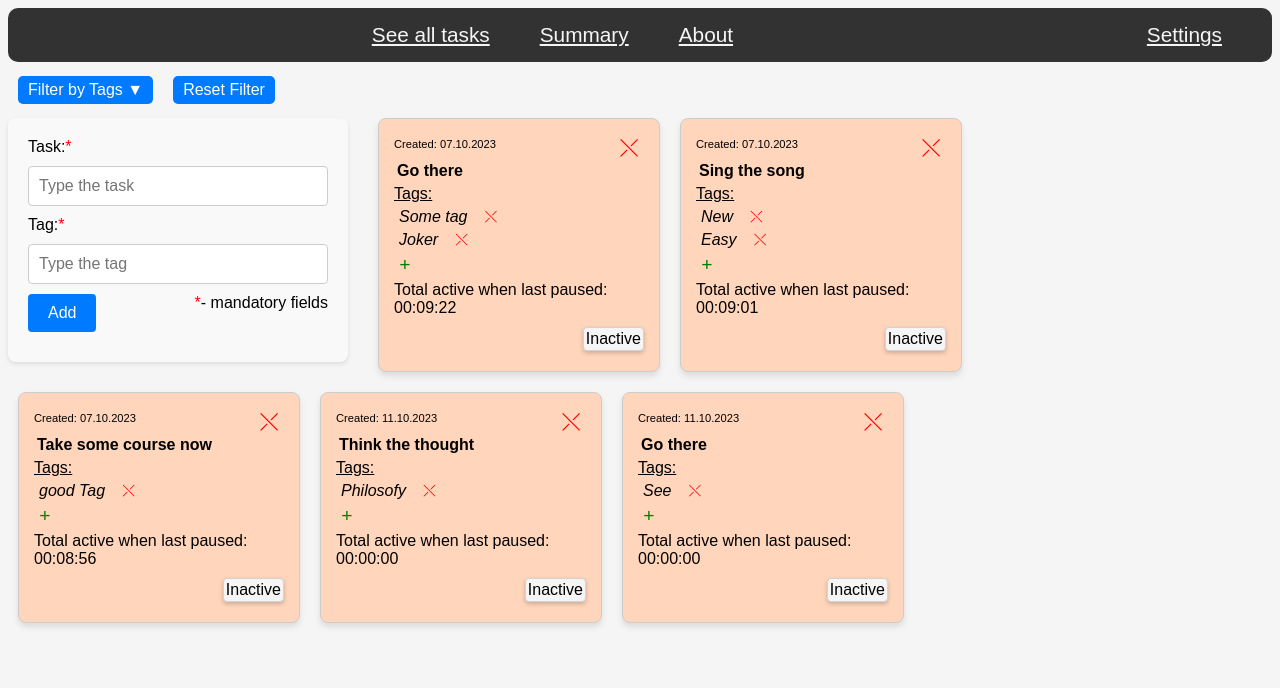
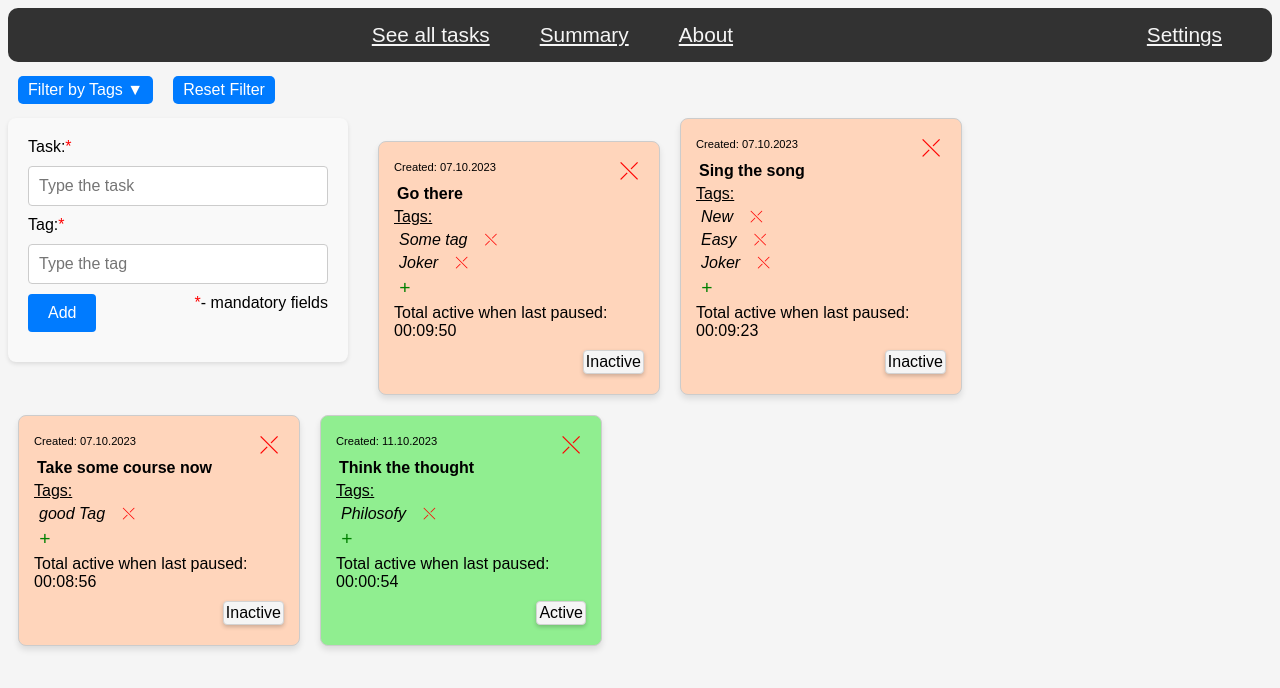
Before and after one commit to iuloz/Tasks-Activity-Monitoring, a React (Create React App) app in the folder work-hours-recording-application/: page /recordings in a window 1280 px wide. Shown: the top 688 px of the page. Built offline with nearby package versions, Linux system fonts and the light colour scheme; data requests are answered from the project's data file.

Commit message:
observation interval featrue almost done

```diff
--- a/work-hours-recording-application/db.json
+++ b/work-hours-recording-application/db.json
@@ -16,7 +16,12 @@
         "26.10.2023, 22:49:06",
         "26.10.2023, 22:49:13",
         "26.10.2023, 22:49:19",
-        "26.10.2023, 22:49:25"
+        "26.10.2023, 22:49:25",
+        "27.10.2023, 10:15:57",
+        "27.10.2023, 10:17:35",
+        "27.10.2023, 10:17:43",
+        "27.10.2023, 11:22:25",
+        "27.10.2023, 13:12:10"
       ],
       "end": [
         "26.10.2023, 21:36:23",
@@ -26,11 +31,14 @@
         "26.10.2023, 22:49:10",
         "26.10.2023, 22:49:16",
         "26.10.2023, 22:49:22",
-        "26.10.2023, 22:49:28"
+        "26.10.2023, 22:49:28",
+        "27.10.2023, 10:16:05",
+        "27.10.2023, 10:17:39",
+        "27.10.2023, 10:17:53",
+        "27.10.2023, 11:22:28",
+        "27.10.2023, 13:12:13"
       ],
-      "timeTotal": "00:09:22",
-      "observationStart": "",
-      "observationEnd": "",
+      "timeTotal": "00:09:50",
       "id": "2"
     },
     {
@@ -39,21 +47,28 @@
       "task": "Sing the song",
       "tags": [
         "New",
-        "Easy"
+        "Easy",
+        "Joker"
       ],
       "start": [
         "26.10.2023, 21:47:01",
         "26.10.2023, 22:49:16",
-        "26.10.2023, 22:49:22"
+        "26.10.2023, 22:49:22",
+        "27.10.2023, 10:16:02",
+        "27.10.2023, 10:17:36",
+        "27.10.2023, 10:17:42",
+        "27.10.2023, 11:22:29"
       ],
       "end": [
         "26.10.2023, 21:55:56",
         "26.10.2023, 22:49:19",
-        "26.10.2023, 22:49:25"
+        "26.10.2023, 22:49:25",
+        "27.10.2023, 10:16:07",
+        "27.10.2023, 10:17:38",
+        "27.10.2023, 10:17:54",
+        "27.10.2023, 11:22:32"
       ],
-      "timeTotal": "00:09:01",
-      "observationStart": "",
-      "observationEnd": "",
+      "timeTotal": "00:09:23",
       "id": "3"
     },
     {
@@ -70,37 +85,26 @@
         "26.10.2023, 21:55:58"
       ],
       "timeTotal": "00:08:56",
-      "observationStart": "",
-      "observationEnd": "",
       "id": "4"
     },
     {
       "date": "11.10.2023",
-      "status": "Inactive",
+      "status": "Active",
       "task": "Think the thought",
       "tags": [
         "Philosofy"
       ],
-      "start": [],
-      "end": [],
-      "timeTotal": "00:00:00",
-      "observationStart": "",
-      "observationEnd": "",
+      "start": [
+        "26.10.2023, 11:35:13",
+        "27.10.2023, 14:32:21",
+        "27.10.2023, 15:02:52"
+      ],
+      "end": [
+        "27.10.2023, 11:36:04",
+        "27.10.2023, 14:32:24"
+      ],
+      "timeTotal": "00:00:54",
       "id": "5"
-    },
-    {
-      "id": "c64a48dd-9a86-4850-85a7-3722231fd0fa",
-      "date": "11.10.2023",
-      "status": "Inactive",
-      "task": "Go there",
-      "tags": [
-        "See"
-      ],
-      "start": [],
-      "end": [],
-      "timeTotal": "00:00:00",
-      "observationStart": "",
-      "observationEnd": ""
     }
   ],
   "settings": {
--- a/work-hours-recording-application/package.json
+++ b/work-hours-recording-application/package.json
@@ -2,11 +2,11 @@
     "name": "work-hours-recording-application",
     "version": "0.1.0",
     "private": true,
-    "proxy": "http://localhost:3010",
     "dependencies": {
         "@testing-library/jest-dom": "^5.17.0",
         "@testing-library/react": "^13.4.0",
         "@testing-library/user-event": "^13.5.0",
+        "http-proxy-middleware": "^2.0.6",
         "json-server": "^0.17.3",
         "react": "^18.2.0",
         "react-datepicker": "^4.21.0",
--- a/work-hours-recording-application/src/AllRecordings.js
+++ b/work-hours-recording-application/src/AllRecordings.js
@@ -32,7 +32,7 @@ function AllRecordings() {
 
     // Fetching all recordings from db.json
     useEffect(() => {
-        fetch('/records')
+        fetch('http://localhost:3010/records')
             .then(response => response.json())
             .then(data => setRecordingList(data))
             .catch(error => console.error('Error fetching data:', error));
@@ -71,7 +71,7 @@ function AllRecordings() {
     }
 
     const addTaskToApi = async () => {
-        await fetch('/records', {
+        await fetch('http://localhost:3010/records', {
             method: 'POST',
             headers: { 'Content-Type': 'application/json' },
             body: JSON.stringify(task)
--- a/work-hours-recording-application/src/App.js
+++ b/work-hours-recording-application/src/App.js
@@ -11,7 +11,7 @@ import Summary from './Summary';
 function App() {
     useEffect(() => {
         const body = document.getElementsByTagName('body')[0];
-        fetch('/settings')
+        fetch('http://localhost:3010/settings')
             .then(response => response.json())
             .then(data => {
                 body.style.backgroundColor = (data.theme === 'dark') ? '#354657' : 'whitesmoke';
--- a/work-hours-recording-application/src/Summary.js
+++ b/work-hours-recording-application/src/Summary.js
@@ -12,10 +12,11 @@ function Summary() {
     const [observationEnd, setObservationEnd] = useState(new Date());
     const [recordingsList, setRecordingList] = useState([]);
     const [tasksTimes, setTasksTimes] = useState([]);
+    const [tagsTimes, setTagsTimes] = useState([]);
 
 
     useEffect(() => {
-        fetch('/records')
+        fetch('http://localhost:3010/records')
             .then(response => response.json())
             .then(data => setRecordingList(data))
             .catch(error => console.error('Error fetching data:', error));
@@ -30,15 +31,18 @@ function Summary() {
         setObservationEnd(date);
     };
 
+
     const showTasksAndTimes = () => {
         setTasksTimes([]);
-        recordingsList.forEach(async item => {
+        let updatedTagsTimes = [];
+        recordingsList.forEach(item => {
             let totalTimeInSeconds = 0;
             const dateTime = new Date();
             for (let i = 0; i < item.start.length; i++) {
                 if (item.end[i]) {
                     const startTime = new Date(item.start[i].replace(/(\d{2}).(\d{2}).(\d{4}), (\d{2}):(\d{2}):(\d{2})/, "$3-$2-$1T$4:$5:$6"));
                     const endTime = new Date(item.end[i].replace(/(\d{2}).(\d{2}).(\d{4}), (\d{2}):(\d{2}):(\d{2})/, "$3-$2-$1T$4:$5:$6"));
+
                     if (startTime >= observationStart && endTime <= observationEnd) {
                         totalTimeInSeconds += Math.floor((endTime - startTime) / 1000); // in minutes
                     } else if (startTime >= observationStart && startTime <= observationEnd && endTime >= observationEnd) {
@@ -61,15 +65,58 @@ function Summary() {
                     }
                 }
             }
+            const days = Math.floor(totalTimeInSeconds / (3600 * 24));
             const hours = Math.floor(totalTimeInSeconds / 3600);
             const minutes = Math.floor((totalTimeInSeconds % 3600) / 60);
             const seconds = totalTimeInSeconds % 60;
             let newTimeTotal = new Date();
             newTimeTotal.setHours(hours, minutes, seconds);
             newTimeTotal = newTimeTotal.toTimeString().slice(0, 8);
-            await setTasksTimes(prev => [...prev, { task: item.task, totalTime: newTimeTotal }]);
+            // newTimeTotal = `${days} day(s), ${newTimeTotal}`;
+            setTasksTimes(prev => [...prev, { task: item.task, totalTime: newTimeTotal, days: days }]);
+
+
+            item.tags.forEach(tag => {
+                const index = updatedTagsTimes.findIndex(obj => obj.tag === tag);
+                if (index !== -1) {
+                    console.log(`COINCIDENCE on ${tag}`);
+                    const temp = [...updatedTagsTimes];
+                    const index = temp.findIndex(obj => obj.tag === tag);
+                    const [hours, minutes, seconds] = temp[index].totalTime.split(':').map(Number);
+                    const oldTotalTime = hours * 3600 + minutes * 60 + seconds;
+                    const newTagTotal = oldTotalTime + totalTimeInSeconds;
+                    const d = Math.floor(newTagTotal / (3600 * 24));
+                    const h = Math.floor(newTagTotal / 3600);
+                    const m = Math.floor((newTagTotal % 3600) / 60);
+                    const s = newTagTotal % 60;
+                    let newTimeTotal = new Date();
+                    newTimeTotal.setHours(h, m, s);
+                    newTimeTotal = newTimeTotal.toTimeString().slice(0, 8);
+                    const totalDays = d + temp[index].days;
+                    // newTimeTotal = `${d} day(s), ${newTimeTotal}`;
+                    // const newTimeTotal = `${h}:${m}:${s}`;
+
+                    temp[index] = { tag: tag, totalTime: newTimeTotal , days: totalDays}
+                    updatedTagsTimes = [...temp];
+                } else {
+                    updatedTagsTimes.push({ tag: tag, totalTime: newTimeTotal, days: days });
+                }
+            });
+            setTagsTimes(updatedTagsTimes);
         })
     }
+
+
+    // const calculateTagTimes = (oldTime, newTime) => {
+    //     const [hours, minutes, seconds] = oldTime.split(':').map(Number);
+    //     const oldTotalTime = hours * 3600 + minutes * 60 + seconds;
+    //     const newTagTotal = oldTotalTime + newTime;
+    //     const h = Math.floor(newTagTotal / 3600);
+    //     const m = Math.floor((newTagTotal % 3600) / 60);
+    //     const s = newTagTotal % 60;
+    //     const newTimeTotal = `${h}:${m}:${s}`;
+    //     return newTimeTotal;
+    // }
 
 
 
@@ -103,12 +150,9 @@ function Summary() {
                 tasksTimes.map((item, index) => {
                     if (item.totalTime !== '00:00:00') {
                         return (
-                            <div key={index}>
-                                <div className='task-of-interest'>
-                                    <p><b>Task:</b> {item.task}</p>
-                                    <p><b>Total active time:</b> {item.totalTime}</p>
-                                </div>
-                                <br />
+                            <div key={index} className='task-of-interest'>
+                                <p><b>Task:</b> {item.task}</p>
+                                <p><b>Total active time: </b>{item.days} day(s), {item.totalTime}</p>
                             </div>
                         )
                     }
@@ -117,8 +161,19 @@ function Summary() {
             }
 
             <p><b>Total active times for tags:</b></p>
-            <p style={{ display: 'inline-block' }}>Tag: </p>
-            <span style={{ display: 'inline-block' }}> Total active time</span>
+            {
+                tagsTimes.map((item, index) => {
+                    if (item.totalTime !== '00:00:00') {
+                        return (
+                            <div key={index} className='tag-of-interest'>
+                                <p><b>Tag:</b> {item.tag}</p>
+                                <p><b>Total active time: </b> {item.days} day(s), {item.totalTime}</p>
+                            </div>
+                        )
+                    }
+                    return null;
+                })
+            }
 
         </div>
     )
--- a/work-hours-recording-application/src/TasksItem.js
+++ b/work-hours-recording-application/src/TasksItem.js
@@ -54,7 +54,7 @@ function TasksItem(props) {
 
     const addToApi = async (key, value) => {
         const requestBody = { [key]: value };
-        await fetch(`/records/${props.id}`, {
+        await fetch(`http://localhost:3010/records/${props.id}`, {
             method: 'PATCH',
             headers: { 'Content-Type': 'application/json' },
             body: JSON.stringify(requestBody)
@@ -77,7 +77,7 @@ function TasksItem(props) {
         });
 
         let mode = null;
-        await fetch('/settings')
+        await fetch('http://localhost:3010/settings')
             .then(response => response.json())
             .then(data => {
                 mode = data.mode;
@@ -94,10 +94,11 @@ function TasksItem(props) {
                     const minutes = Math.floor((differenceInSeconds % 3600) / 60);
                     const seconds = differenceInSeconds % 60;
                     const [prevHours, prevMinutes, prevSeconds] = item.timeTotal.split(':').map(Number);
-                    let newTimeTotal = new Date();
-                    newTimeTotal.setHours(hours + prevHours, minutes + prevMinutes, seconds + prevSeconds);
-                    newTimeTotal = newTimeTotal.toTimeString().slice(0, 8);
-                    await fetch(`/records/${item.id}`, {
+                    // let newTimeTotal = new Date();
+                    // newTimeTotal.setHours(hours + prevHours, minutes + prevMinutes, seconds + prevSeconds);
+                    // newTimeTotal = newTimeTotal.toTimeString().slice(0, 8);
+                    const newTimeTotal = `${hours + prevHours}:${minutes + prevMinutes}:${seconds + prevSeconds}`;
+                    await fetch(`http://localhost:3010/records/${item.id}`, {
                         method: 'PATCH',
                         headers: { 'Content-Type': 'application/json' },
                         body: JSON.stringify({ status: 'Inactive', end: [...item.end, dateTime], timeTotal: newTimeTotal })
@@ -139,15 +140,16 @@ function TasksItem(props) {
                 const minutes = Math.floor((differenceInSeconds % 3600) / 60);
                 const seconds = differenceInSeconds % 60;
                 const [prevHours, prevMinutes, prevSeconds] = timeTotal.split(':').map(Number);
-                let newTimeTotal = new Date();
-                newTimeTotal.setHours(hours + prevHours, minutes + prevMinutes, seconds + prevSeconds);
-                newTimeTotal = newTimeTotal.toTimeString().slice(0, 8);
+                // let newTimeTotal = new Date();
+                // newTimeTotal.setHours(hours + prevHours, minutes + prevMinutes, seconds + prevSeconds);
+                // newTimeTotal = newTimeTotal.toTimeString().slice(0, 8);
+                const newTimeTotal = `${hours + prevHours}:${minutes + prevMinutes}:${seconds + prevSeconds}`;
                 setTimeTotal(newTimeTotal);
                 await new Promise(resolve => setTimeout(resolve, 200));
                 await addToApi('timeTotal', newTimeTotal);
             }
 
-            fetch('/records')
+            fetch('http://localhost:3010/records')
                 .then(response => response.json())
                 .then(data => props.setNewTaskList(data))
                 .catch(error => console.error('Error fetching data:', error));
@@ -181,6 +183,7 @@ function TasksItem(props) {
                 const dateEnd = new Date(dateEndString.replace(/(\d{2}).(\d{2}).(\d{4}), (\d{2}):(\d{2}):(\d{2})/, "$3-$2-$1T$4:$5:$6"));
                 const differenceInMilliseconds = dateEnd - dateStart;
                 const differenceInSeconds = Math.floor(differenceInMilliseconds / 1000);
+                const days = Math.floor(differenceInSeconds / (3600 * 24));
                 const hours = Math.floor(differenceInSeconds / 3600);
                 const minutes = Math.floor((differenceInSeconds % 3600) / 60);
                 const seconds = differenceInSeconds % 60;
@@ -188,6 +191,8 @@ function TasksItem(props) {
                 let newTimeTotal = new Date();
                 newTimeTotal.setHours(hours + prevHours, minutes + prevMinutes, seconds + prevSeconds);
                 newTimeTotal = newTimeTotal.toTimeString().slice(0, 8);
+                newTimeTotal = `${days} day(s), ${newTimeTotal}`;
+                // newTimeTotal = `${hours + prevHours}:${minutes + prevMinutes}:${seconds + prevSeconds}`;
                 setTimeTotal(newTimeTotal);
                 await new Promise(resolve => setTimeout(resolve, 200));
                 await addToApi('timeTotal', newTimeTotal);
@@ -243,7 +248,7 @@ function TasksItem(props) {
 
     const removeComponent = async () => {
         setRemove(true);
-        await fetch(`/records/${props.id}`, {
+        await fetch(`http://localhost:3010/records/${props.id}`, {
             method: 'DELETE'
         })
             .then(resp => resp.json())
```
Also changed, not shown: work-hours-recording-application/src/styles.css (+22 -5 lines), 2 other files (tests, documents, lock files or other folders).
